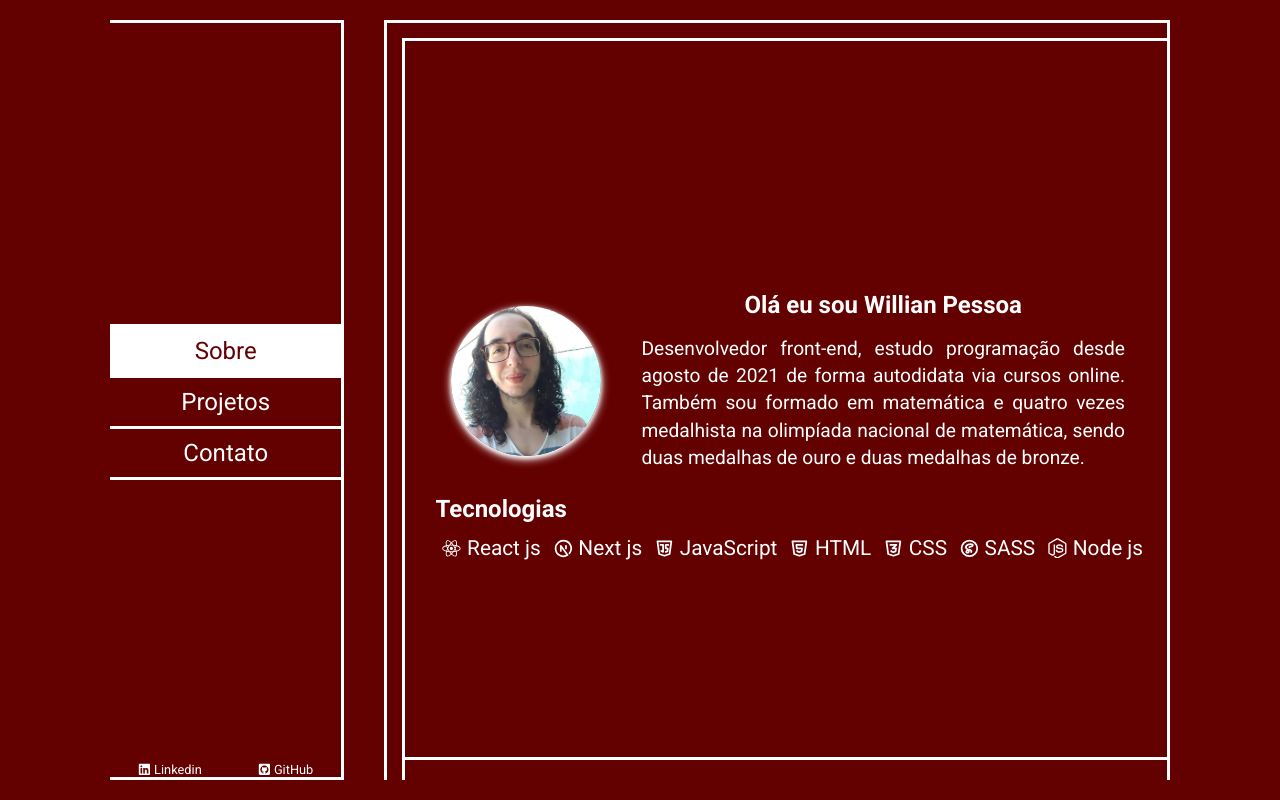
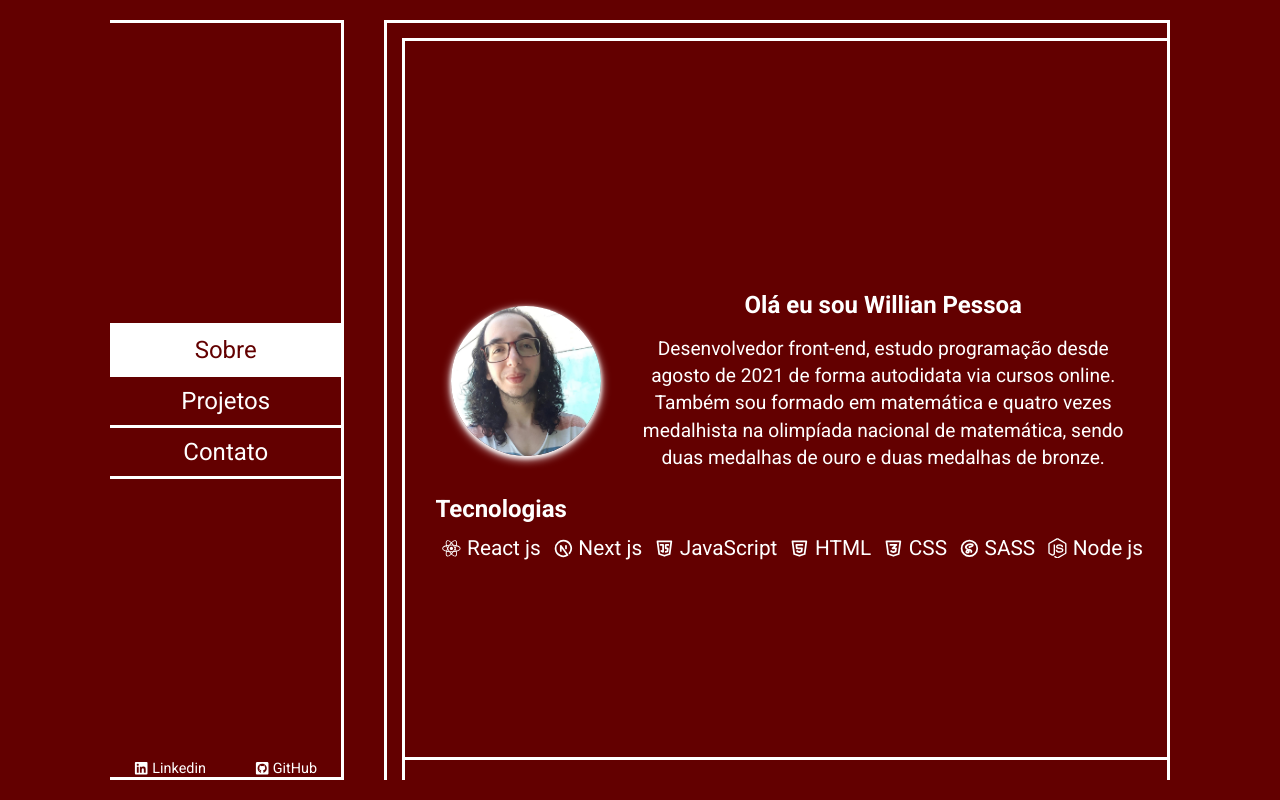
Before and after one commit to willian-pessoa/portfolio-willian-pessoa, a Next.js app: page / in a window 1280 px wide. Built offline with nearby package versions, Linux system fonts and the light colour scheme.

Commit message:
alguns ajustes nos textos da pagina

```diff
--- a/src/app/page.jsx
+++ b/src/app/page.jsx
@@ -33,9 +33,7 @@ export default function App() {
   };
 
   useEffect(() => {
-    setTimeout(() => {
-      handleContentToShow("about");
-    }, 100);
+    handleContentToShow("about");
   }, []);
 
   return (
--- a/src/components/About/About.scss
+++ b/src/components/About/About.scss
@@ -28,7 +28,7 @@
 
     .about__profile__description {
       width: 70%;
-      text-align: justify;
+      text-align: center;
       padding: 8px;
 
       h1 {
--- a/src/components/Projects/ProjectCard.scss
+++ b/src/components/Projects/ProjectCard.scss
@@ -26,7 +26,7 @@
   }
 
   p {
-    text-align: justify;
+    text-align: left;
 
     @include mobile {
       font-size: 0.8rem;
--- a/src/components/Projects/Projects.jsx
+++ b/src/components/Projects/Projects.jsx
@@ -11,7 +11,7 @@ export default function Projects({ active }) {
   return (
     <ContentContainer active={active}>
       <section className="projects">
-        <h1>Projetos</h1>
+        <h1>Principais Projetos</h1>
         <div className="projects-wrapper">
           {PROJECTS.map((item, idx) => {
             return (
--- a/src/components/Projects/data.js
+++ b/src/components/Projects/data.js
@@ -7,7 +7,7 @@ const PROJECTS = [{
 },
 {
   name: "Portfolio",
-  description: "Portfolio pessoal com intuito de praticar habilidades de front end ao mesmo tempo construir um espaço para apresentar os principais projetos desenvolvidos até o momento.",
+  description: "Portfolio pessoal com intuito de praticar habilidades de front end e construir um espaço para apresentar os principais projetos até o momento.",
   image: "/assets/portfolio.jpg",
   github: "https://github.com/willian-pessoa/portfolio-willian-pessoa",
   demo: "https://github.com/willian-pessoa/portfolio-willian-pessoa"
--- a/src/components/SideBar/SideBar.jsx
+++ b/src/components/SideBar/SideBar.jsx
@@ -8,7 +8,7 @@ import "./SideBar.scss";
 
 export default function SideBar({ handleContentToShow, contentToShow }) {
   return (
-    <div className="side-bar">
+    <nav className="side-bar">
       <br />
       <ul className="side-bar__menu">
         <li
@@ -54,6 +54,6 @@ export default function SideBar({ handleContentToShow, contentToShow }) {
           &nbsp;GitHub
         </a>
       </div>
-    </div>
+    </nav>
   );
 }
--- a/src/components/SideBar/SideBar.scss
+++ b/src/components/SideBar/SideBar.scss
@@ -77,7 +77,7 @@
       display: flex;
       align-items: center;
       justify-content: space-around;
-      font-size: 0.8rem;
+      font-size: 0.9rem;
     }
 
     @include mobile{
```
